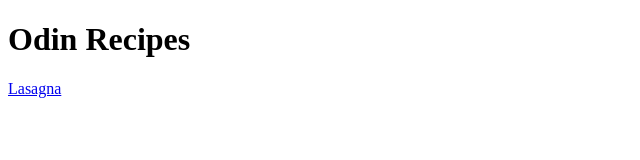
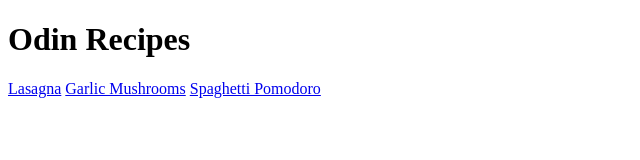
Before and after one commit to DThompson93/odin-recipes, a plain HTML site: page index.html in a window 1280 px wide. Shown: the whole page, without its empty margins (0-640 px from the left). Drawn offline with Linux system fonts and the light colour scheme.

Commit message:
Add page links to index file
Spaghetti Pomodoro and Garlic Mushroom links have been added to the index file

```diff
--- a/index.html
+++ b/index.html
@@ -8,5 +8,7 @@
     <body>
         <h1>Odin Recipes</h1>
         <a href="recipes/lasagna.html">Lasagna</a>
+        <a href="recipes/garlic-mushrooms.html">Garlic Mushrooms</a>
+        <a href="recipes/spaghetti-pomodoro.html">Spaghetti Pomodoro</a>
     </body>
 </html>
```
